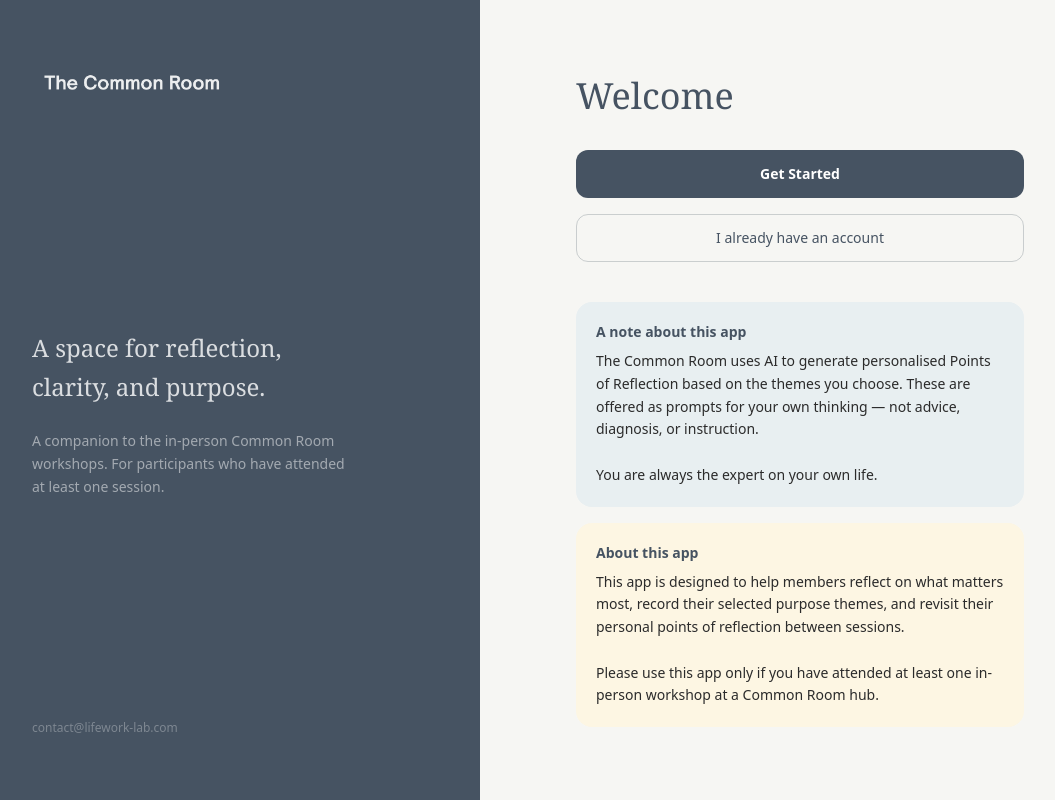
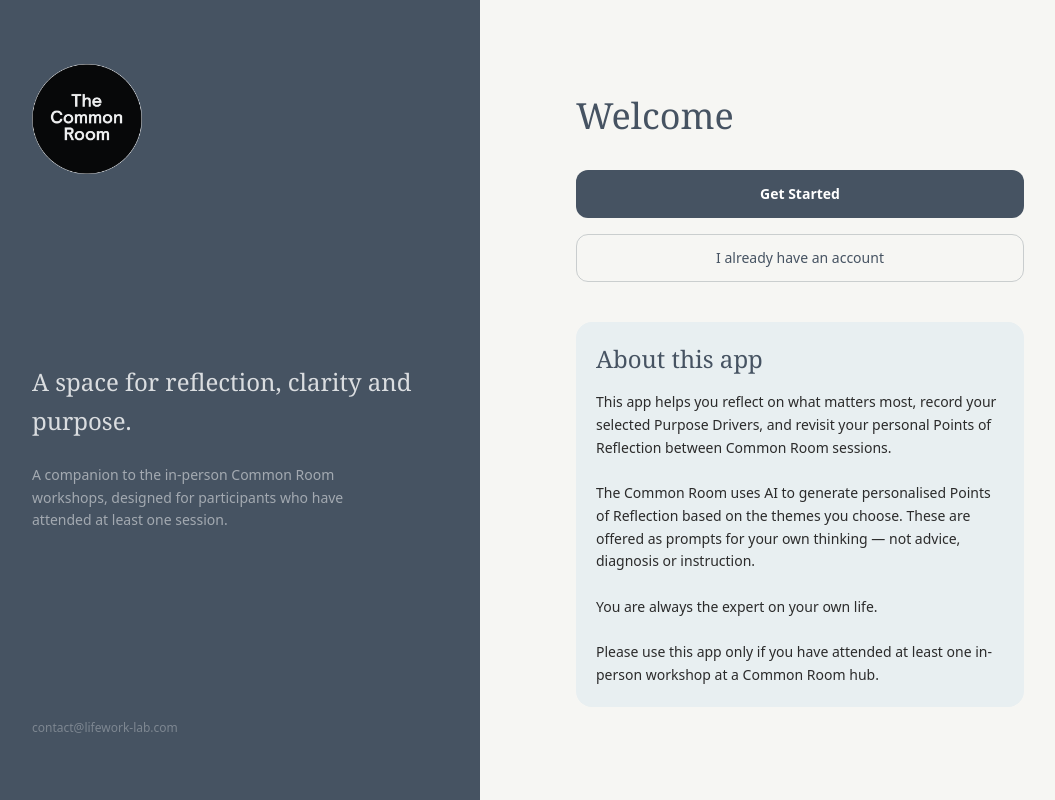
Before and after one commit to jmcollie86/common-room-website, a Next.js app: page / in a window 1280 px wide. Shown: the whole page, without its empty margins (32-1087 px from the left). Built offline with nearby package versions, Linux system fonts and the light colour scheme; no server answers; a web font is replaced by a local one.

Commit message:
Refactor code structure for improved readability and maintainability

```diff
--- a/app/page.tsx
+++ b/app/page.tsx
@@ -2,7 +2,6 @@
 
 import { useEffect } from 'react';
 import { useRouter } from 'next/navigation';
-import Image from 'next/image';
 import Link from 'next/link';
 import { supabase } from '@/lib/supabase';
 import { Colors } from '@/constants/theme';
@@ -11,7 +10,12 @@
   const router = useRouter();
 
   useEffect(() => {
-    supabase.auth.getSession().then(({ data: { session } }) => {
+    supabase.auth.getSession().then(({ data: { session }, error }) => {
+      if (error) {
+        // Invalid/expired token — clear session and stay on welcome page
+        supabase.auth.signOut();
+        return;
+      }
       if (session) router.replace('/dashboard');
     });
   }, [router]);
@@ -24,15 +28,16 @@
         className="hidden lg:flex flex-col justify-between w-[45%] xl:w-[40%] min-h-screen p-12 xl:p-16"
         style={{ backgroundColor: Colors.primary }}
       >
-        <Image src="/logo.png" alt="The Common Room" width={200} height={43} priority
-          style={{ filter: 'brightness(0) invert(1)', opacity: '0.9' }}
+        {/* eslint-disable-next-line @next/next/no-img-element */}
+        <img src="/tcr-logo.png" alt="The Common Room" width={110} height={110}
+          style={{ opacity: 0.9 }}
         />
         <div>
           <p className="text-white/80 text-2xl font-georgia leading-relaxed mb-6">
-            A space for reflection,<br />clarity, and purpose.
+            A space for reflection, clarity and purpose.
           </p>
           <p className="text-white/50 text-sm leading-relaxed max-w-xs">
-            A companion to the in-person Common Room workshops. For participants who have attended at least one session.
+            A companion to the in-person Common Room workshops, designed for participants who have attended at least one session.
           </p>
         </div>
         <p className="text-white/30 text-xs">contact@lifework-lab.com</p>
@@ -43,7 +48,8 @@
 
         {/* Mobile logo */}
         <div className="lg:hidden mb-10">
-          <Image src="/logo.png" alt="The Common Room" width={200} height={43} priority  />
+          {/* eslint-disable-next-line @next/next/no-img-element */}
+          <img src="/tcr-logo.png" alt="The Common Room" width={80} height={80} />
         </div>
 
         <h1 className="font-georgia text-primary text-3xl xl:text-4xl leading-tight mb-8">
@@ -67,22 +73,16 @@
 
         <div className="flex flex-col gap-4 max-w-md">
           <div className="rounded-2xl p-5" style={{ backgroundColor: '#E8EFF1' }}>
-            <p className="text-primary text-sm font-semibold mb-2">A note about this app</p>
+            <p className="font-georgia text-primary text-2xl leading-snug mb-4">About this app</p>
             <p className="text-ink text-sm leading-relaxed">
+              This app helps you reflect on what matters most, record your selected Purpose Drivers,
+              and revisit your personal Points of Reflection between Common Room sessions.
+              <br /><br />
               The Common Room uses AI to generate personalised Points of Reflection based on the
               themes you choose. These are offered as prompts for your own thinking — not advice,
-              diagnosis, or instruction.
+              diagnosis or instruction.
               <br /><br />
               You are always the expert on your own life.
-            </p>
-          </div>
-
-          <div className="rounded-2xl p-5" style={{ backgroundColor: '#FDF6E3' }}>
-            <p className="text-primary text-sm font-semibold mb-2">About this app</p>
-            <p className="text-ink text-sm leading-relaxed">
-              This app is designed to help members reflect on what matters most, record their
-              selected purpose themes, and revisit their personal points of reflection between
-              sessions.
               <br /><br />
               Please use this app only if you have attended at least one in-person workshop at a
               Common Room hub.
```
Also changed, not shown: public/tcr-logo.png (added).
